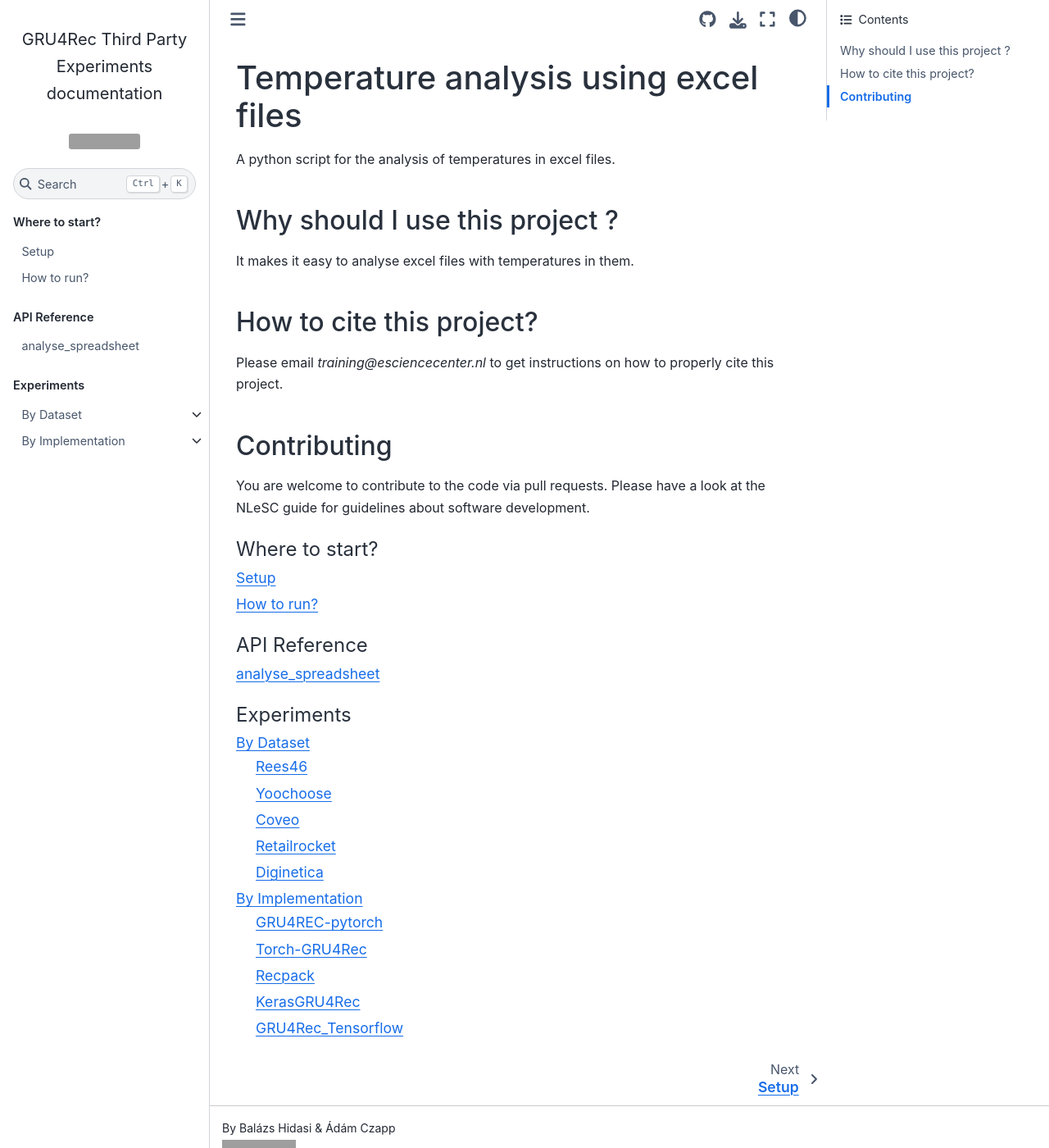
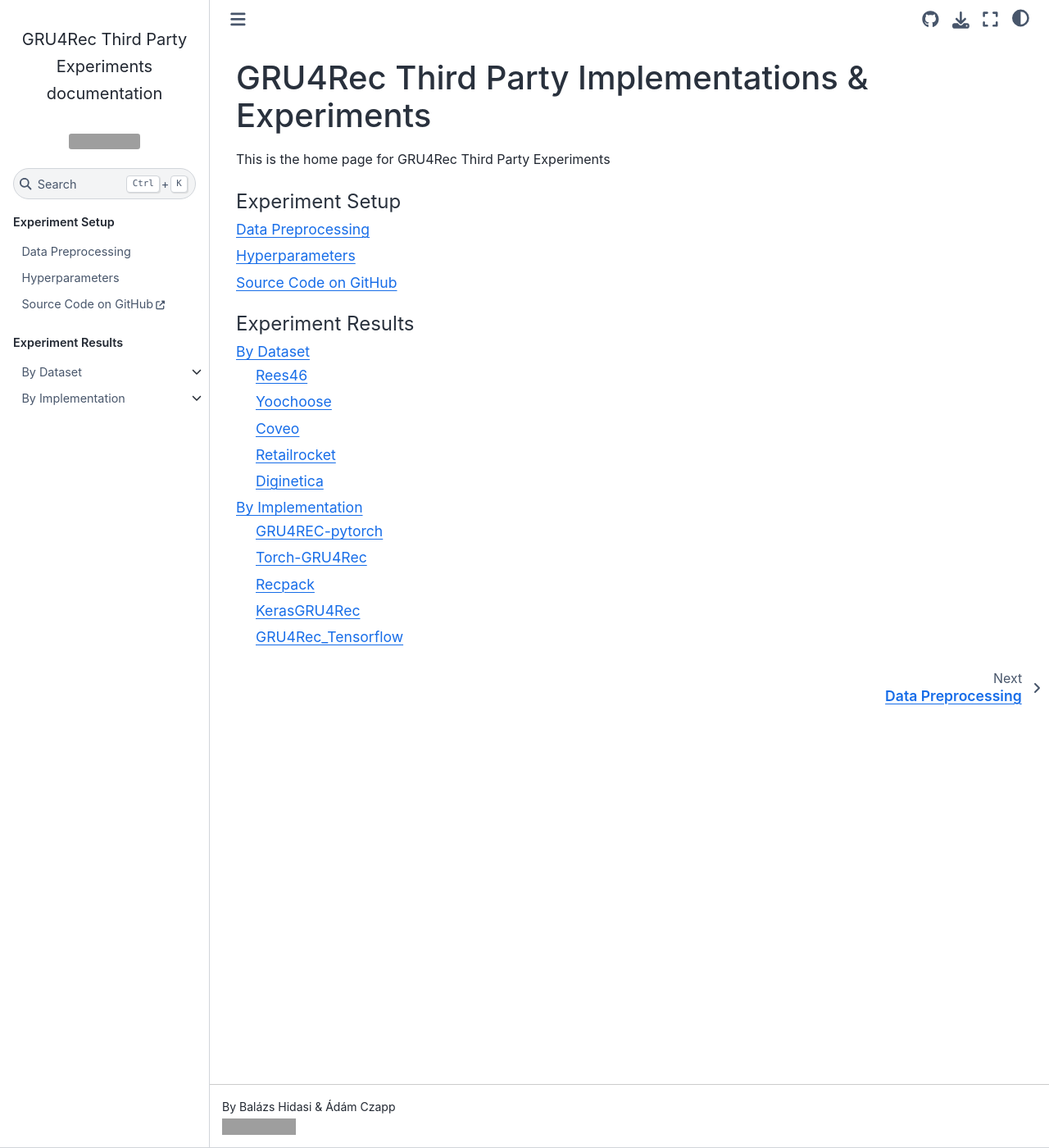
Before and after one commit to hidasib/gru4rec_third_party_comparison, a Sphinx documentation site: the page built from docs/index.rst, in a window 1280 px wide and 1400 px high. Shown: the whole window at 82% size. Built offline with Sphinx 7.4.7 and the Sphinx Book theme 1.1.4, drawn with Linux system fonts in a browser that asks for light colours; grey boxes are pictures that could not be loaded.

Commit message:
added hyperparams and preproc pages, restructured index

```diff
--- a/docs/analyse_spreadsheet.rst
+++ /dev/null
@@ -1,5 +0,0 @@
-analyse_spreadsheet
-===================
-
-.. automodule:: analyse_spreadsheet
-    :members:
--- /dev/null
+++ b/docs/data_preproc/data_preproc_main.rst
@@ -0,0 +1,3 @@
+Data Preprocessing
+==================================================================
+Some description of the data Preprocessing
--- /dev/null
+++ b/docs/hyperparams/hyperparams_main.rst
@@ -0,0 +1,5 @@
+Hyperparameters
+==================================================================
+Some description of the Hyperparameters
+
+Maybe a Table
--- a/docs/index.rst
+++ b/docs/index.rst
@@ -1,41 +1,19 @@
-.. Temperature analysis using excel files documentation master file, created by
-   sphinx-quickstart on Mon Mar 15 13:42:37 2021.
-   You can adapt this file completely to your liking, but it should at least
-   contain the root `toctree` directive.
+GRU4Rec Third Party Implementations & Experiments
+==================================================================
 
-Temperature analysis using excel files
-==================================================================
-A python script for the analysis of temperatures in excel files.
-
-Why should I use this project ?
--------------------------------
-It makes it easy to analyse excel files with temperatures in them.
-
-How to cite this project?
--------------------------
-Please email `training@esciencecenter.nl` to get instructions on how to properly cite this project.
-
-Contributing
-------------
-You are welcome to contribute to the code via pull requests.
-Please have a look at the NLeSC guide for guidelines about software development.
+This is the home page for GRU4Rec Third Party Experiments
 
 .. toctree::
+   :caption: Experiment Setup
    :maxdepth: 1
-   :caption: Where to start?
 
-   setup
-   quick-start
-
-.. toctree::
-   :maxdepth: 1
-   :caption: API Reference
-
-   analyse_spreadsheet
+   data_preproc/data_preproc_main
+   hyperparams/hyperparams_main
+   Source Code on GitHub <https://github.com/hidasib/gru4rec_third_party_comparison/tree/master>
 
 .. toctree::
    :maxdepth: 2
-   :caption: Experiments
+   :caption: Experiment Results
 
    By Dataset <exp_data/exp_dataset>
    By Implementation <exp_impl/exp_implementations>
--- a/requirements.txt
+++ /dev/null
@@ -1 +0,0 @@
-pandas
```
Also changed, not shown: analyse_spreadsheet.py (deleted, +0 -52 lines), docs/quick-start.md (deleted, +0 -9 lines), docs/setup.md (deleted, +0 -5 lines).
